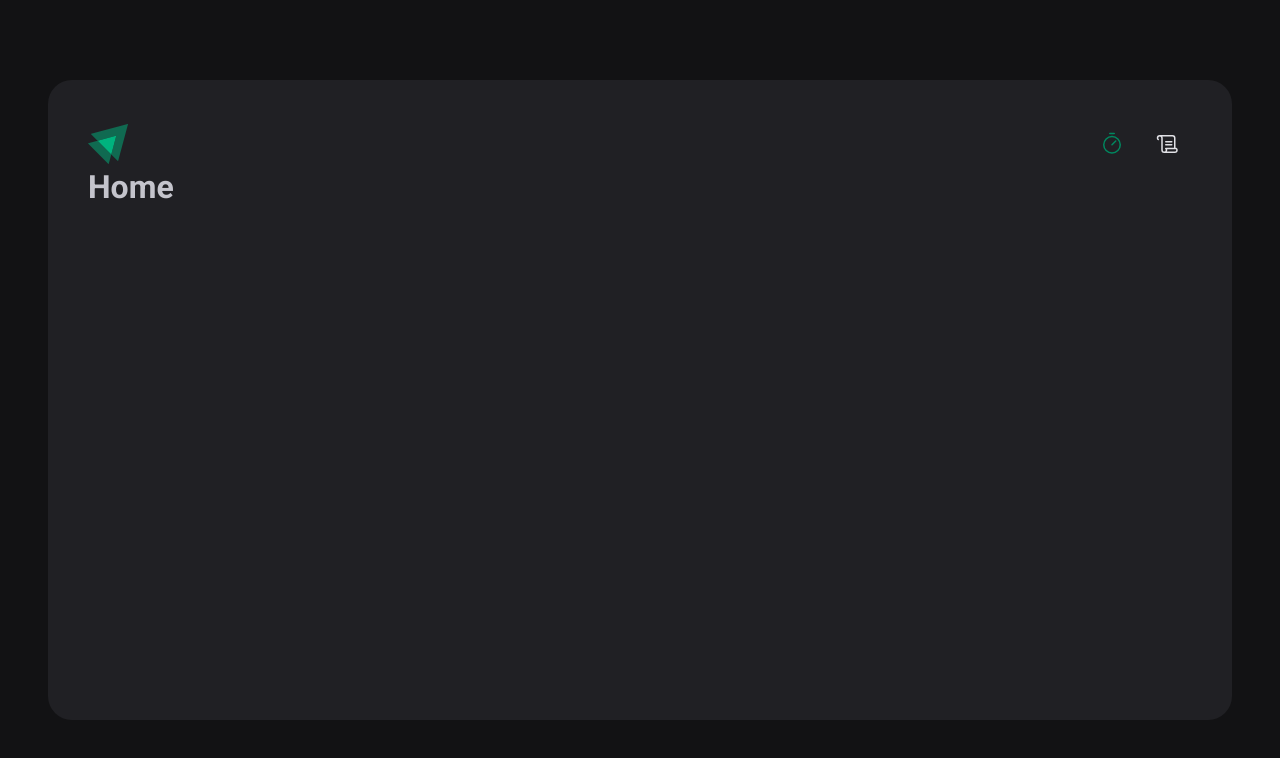
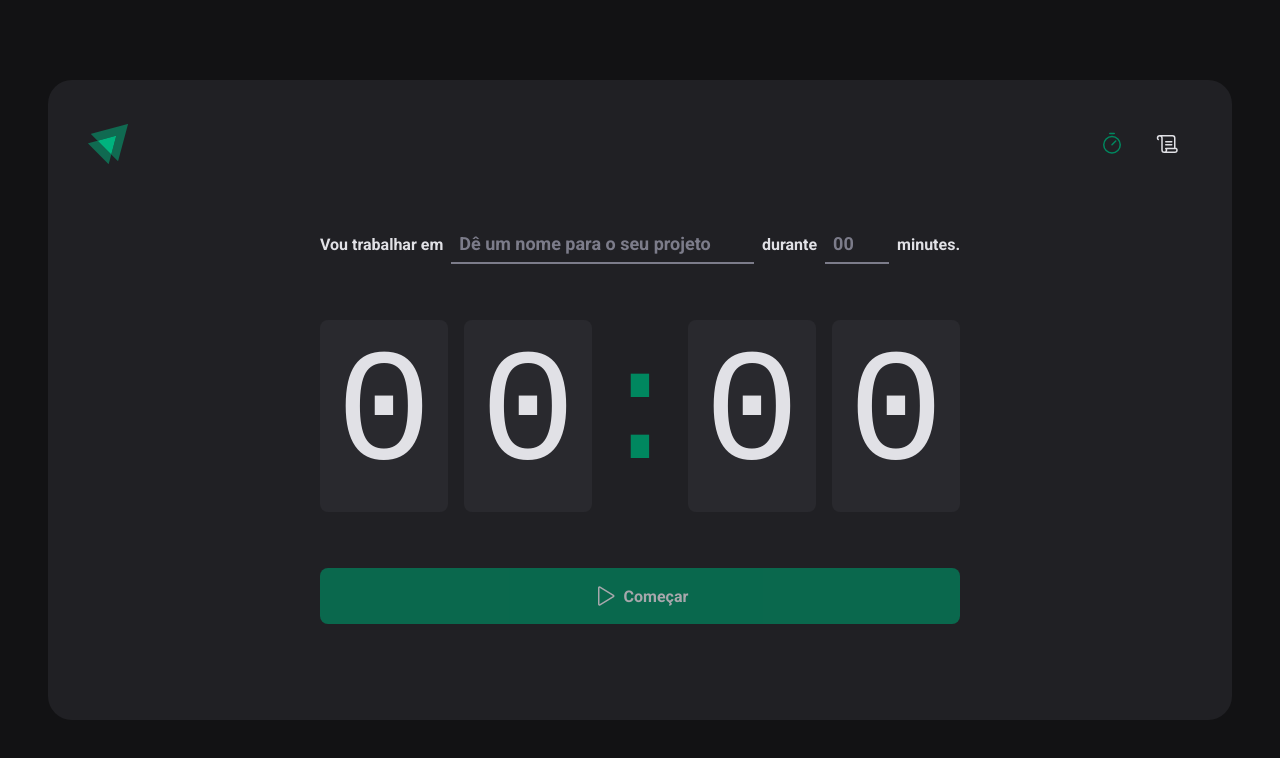
Before and after one commit to EmmanuelBarbosaMonteiro/02-ignite-timer-in-next-stitches, a Next.js app: page / in a window 1280 px wide. Shown: the top 758 px of the page. Built offline with nearby package versions, Linux system fonts and the light colour scheme.

Commit message:
feat: Implemented the visual structure of the home

```diff
--- a/src/app/(home)/page.tsx
+++ b/src/app/(home)/page.tsx
@@ -1,3 +1,41 @@
+import { Play } from '@phosphor-icons/react/dist/ssr'
+import {
+  CountdownContainer,
+  FormContainer,
+  HomeContainer,
+  MinutesAmountInput,
+  Separator,
+  StartCountdownButton,
+  TaskInput,
+} from './styles'
+
 export default function Home() {
-  return <h1>Home</h1>
+  return (
+    <HomeContainer>
+      <form>
+        <FormContainer>
+          <label htmlFor="task">Vou trabalhar em</label>
+          <TaskInput id="task" placeholder="Dê um nome para o seu projeto" />
+
+          <label htmlFor="minutesAmount">durante</label>
+          <MinutesAmountInput id="minutesAmount" placeholder="00" />
+
+          <span>minutes.</span>
+        </FormContainer>
+
+        <CountdownContainer>
+          <span>0</span>
+          <span>0</span>
+          <Separator>:</Separator>
+          <span>0</span>
+          <span>0</span>
+        </CountdownContainer>
+
+        <StartCountdownButton disabled type="submit">
+          <Play size={24} />
+          Começar
+        </StartCountdownButton>
+      </form>
+    </HomeContainer>
+  )
 }
--- a/src/app/(home)/styles.ts
+++ b/src/app/(home)/styles.ts
@@ -0,0 +1,111 @@
+import { styled } from '@/styles'
+
+export const HomeContainer = styled('main', {
+  flex: '1',
+
+  display: 'flex',
+  flexDirection: 'column',
+  alignItems: 'center',
+  justifyContent: 'center',
+
+  form: {
+    display: 'flex',
+    flexDirection: 'column',
+    alignItems: 'center',
+    gap: '3.5rem',
+  },
+})
+
+export const FormContainer = styled('div', {
+  width: '100%',
+  display: 'flex',
+  alignItems: 'center',
+  justifyContent: 'center',
+  gap: '0.5rem',
+  color: '$gray100',
+  fontSize: '1,125rem',
+  fontWeight: 'bold',
+  flexWrap: 'wrap',
+})
+
+const BaseInput = styled('input', {
+  background: 'transparent',
+  height: '2.5rem',
+  border: 0,
+  borderBottom: '2px solid $gray500',
+  fontWeight: 'bold',
+  fontSize: '1.125rem',
+  padding: '0 0.5rem',
+  color: '$gray100',
+
+  '&:focus': {
+    boxShadow: 'none',
+    borderColor: '$green500',
+  },
+
+  '&::placeholder': {
+    color: '$gray500',
+  },
+})
+
+export const TaskInput = styled(BaseInput, {
+  flex: '1',
+})
+
+export const MinutesAmountInput = styled(BaseInput, {
+  width: '4rem',
+})
+
+export const CountdownContainer = styled('div', {
+  fontFamily: 'monospace',
+  fontSize: '10rem',
+  lineHeight: '8rem',
+  color: '$gray100',
+
+  display: 'flex',
+  gap: '1rem',
+
+  span: {
+    background: '$gray700',
+    padding: '2rem 1rem',
+    borderRadius: 8,
+  },
+})
+
+export const Separator = styled('div', {
+  padding: '2rem 0',
+  color: '$green500',
+
+  width: '4rem',
+  overflow: 'hidden',
+  display: 'flex',
+  justifyContent: 'center',
+})
+
+export const StartCountdownButton = styled('button', {
+  width: '100%',
+  border: 0,
+  padding: '1rem',
+  borderRadius: 8,
+
+  display: 'flex',
+  alignItems: 'center',
+  justifyContent: 'center',
+
+  gap: '0.5rem',
+  fontWeight: 'bold',
+
+  cursor: 'pointer',
+
+  background: '$green500',
+  color: '$gray100',
+
+  '&:disabled': {
+    opacity: '0.7',
+    cursor: 'not-allowed',
+  },
+
+  '&:not(:disabled):hover': {
+    background: '$green700',
+  },
+})
```
